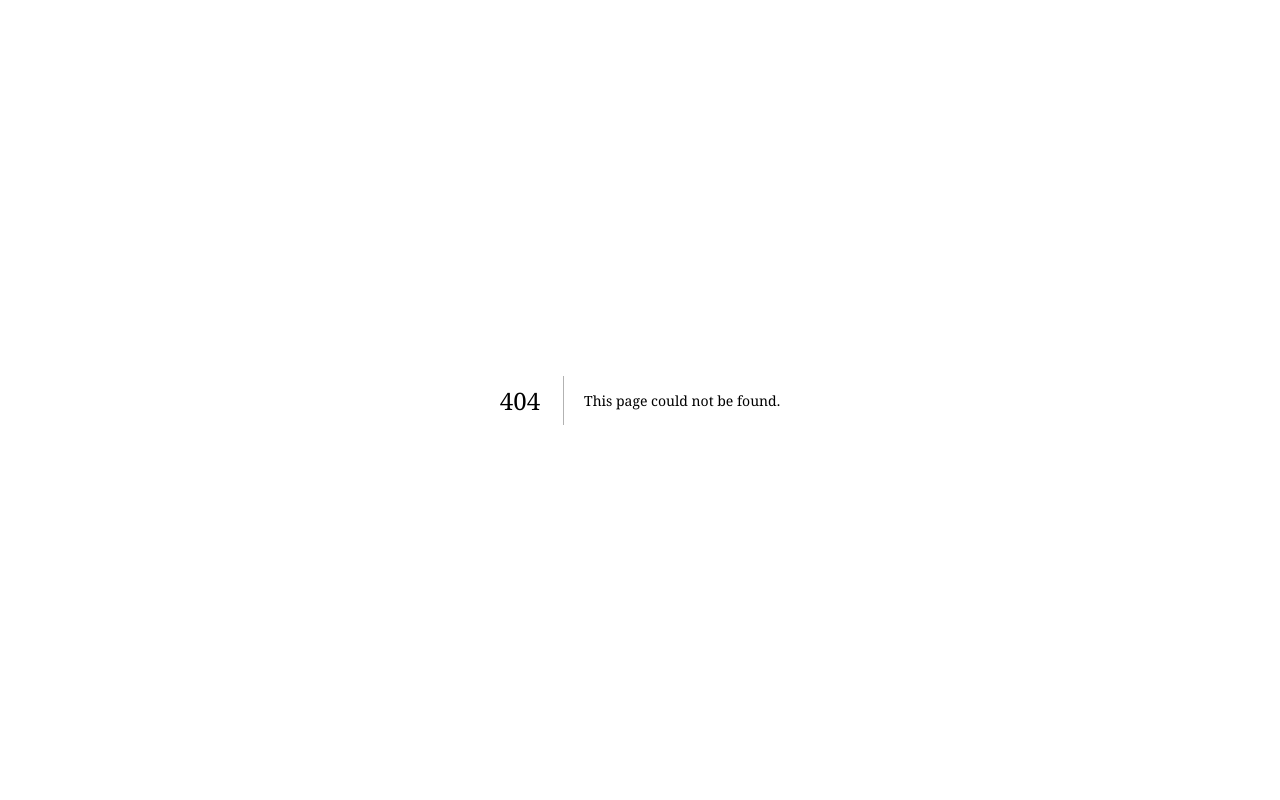
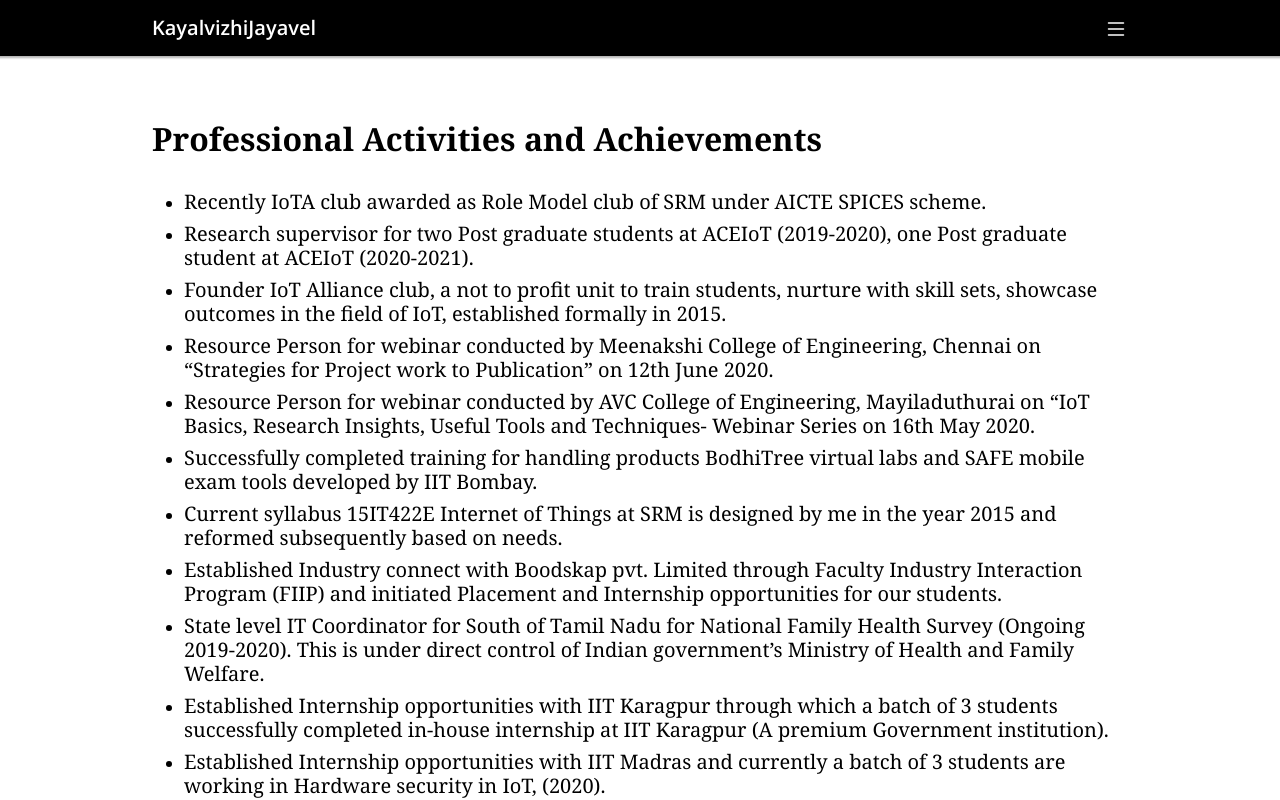
Before and after one commit to DEEJ4Y/kayal_maam_resume_website, a Next.js app: page /achievements in a window 1280 px wide. Before the commit this address had no page. Built offline with nearby package versions, Linux system fonts and the light colour scheme.

Commit message:
Add achievements page

```diff
--- /dev/null
+++ b/pages/achievements.jsx
@@ -0,0 +1,32 @@
+import HeadTags from "../components/Index/Head/HeadTags";
+import Navbar from "../components/Index/Navbar/Navbar";
+import Footer from "../components/Footer/Footer";
+import activiesAndAchievements from "../lib/index/activitiesAndAchievements";
+
+const PublicationsPage = () => {
+  return (
+    <div>
+      <HeadTags />
+      <Navbar />
+      <main className="container-padding bg-accent text-accent">
+        <div className="container-fluid">
+          <h2 style={{ fontWeight: 800, marginBottom: "2rem" }}>
+            Professional Activities and Achievements
+          </h2>
+          <ul>
+            {activiesAndAchievements.map(({ text }, idx) => {
+              return (
+                <li key={idx}>
+                  <h5>{text}</h5>
+                </li>
+              );
+            })}
+          </ul>
+        </div>
+      </main>
+      <Footer />
+    </div>
+  );
+};
+
+export default PublicationsPage;
```
Also changed, not shown: components/Index/ActivitiesAndAchievements/ActivitiesAndAchievements.jsx (+8 -1 lines).
